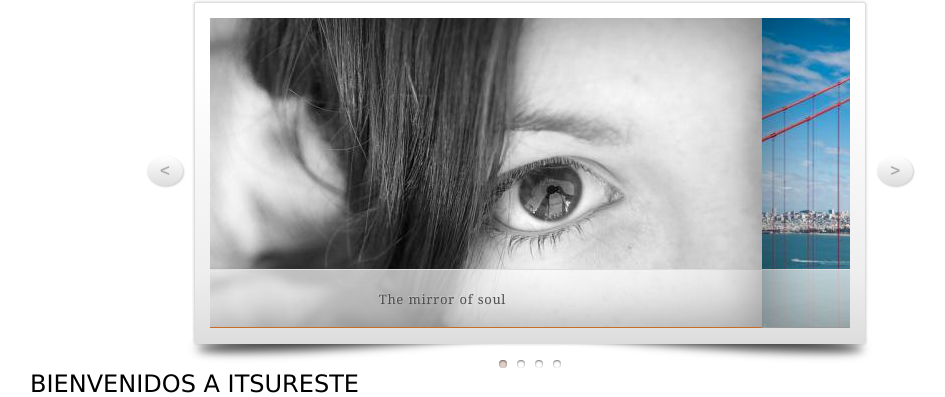
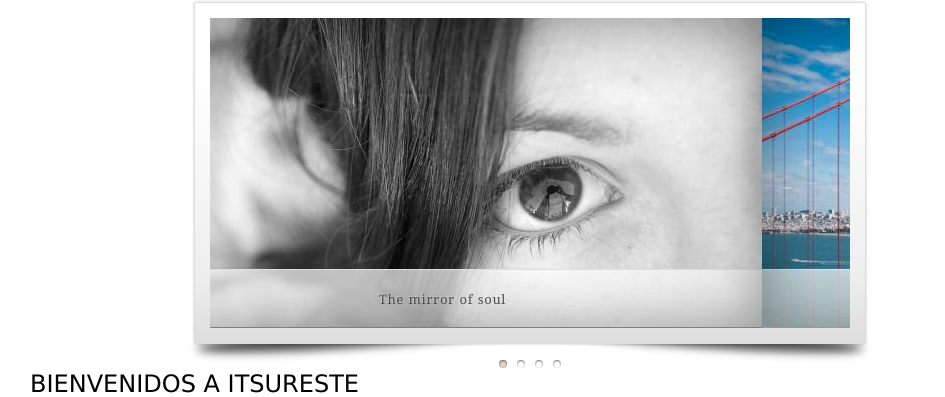
Before and after one commit to ITSureste/sitiowebits, a PHP site: page / in a window 1280 px wide. Shown: the part 143-540 px from the top of the page, without its empty margins (110-1055 px from the left). Run offline with PHP 8.4, Linux system fonts and the light colour scheme; some libraries are stand-ins or nearby versions; some web fonts are replaced.

Commit message:
Quitar botones desplazamiento de imagenes.

```diff
--- a/css/estilo.css
+++ b/css/estilo.css
@@ -180,6 +180,10 @@ section span{
 	font-weight:bold;/**/
 }
 
+#slideshow > a{
+	display: none !important;
+}
+
 section article{
 	margin:5px auto;
 	min-width:550px;
```
